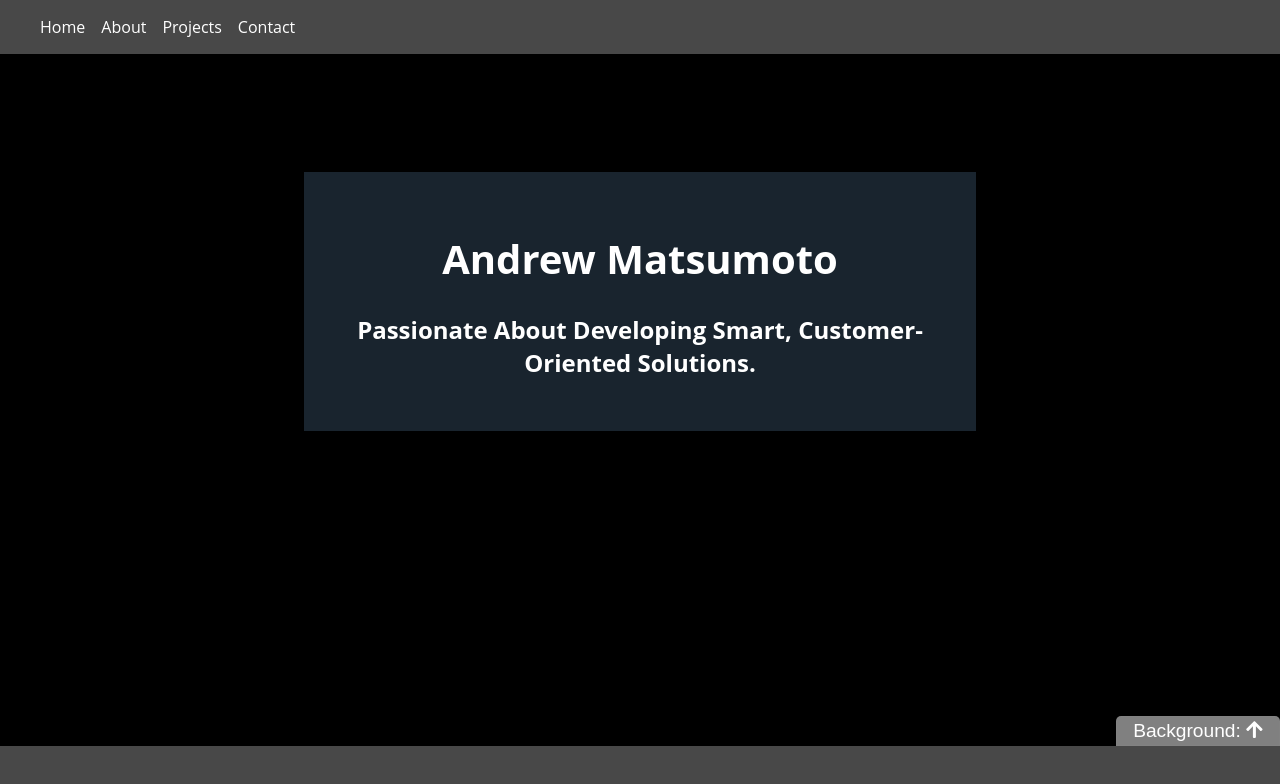
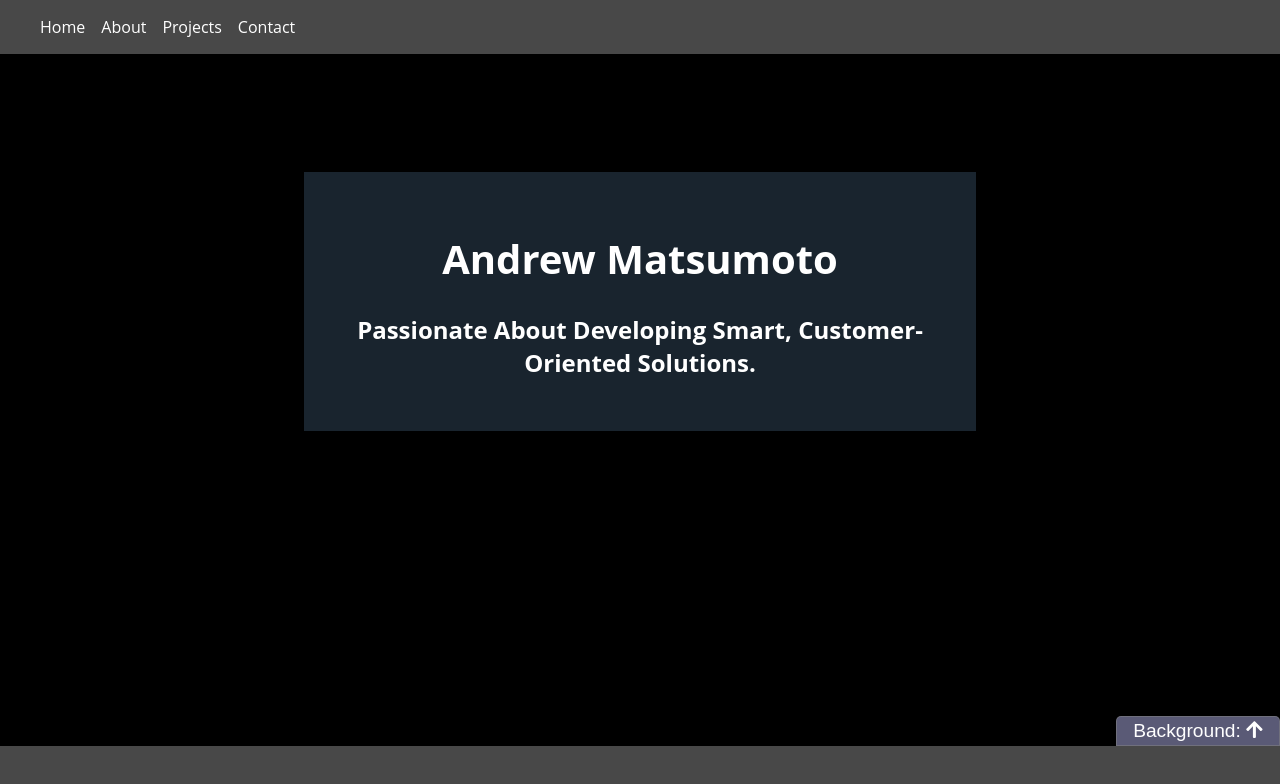
Before and after one commit to amatsumoto1/amatsumoto1.gihub.io, a React (Create React App) app: page /#/ in a window 1280 px wide. Shown: the top 784 px of the page. Built offline with nearby package versions, Linux system fonts and the light colour scheme.

Commit message:
Fixed button color to be more accessible

```diff
--- a/src/components/Background/BackgroundSelector/index.scss
+++ b/src/components/Background/BackgroundSelector/index.scss
@@ -9,7 +9,7 @@
         padding: 0.2rem 1rem;
         float: right;
         color: white;
-        background-color: #808080;
+        background-color: #AAAADD88;
         border: 1px solid #83838388;
         font-size: 1.2rem;
         border-radius: 5px 5px 0 0;
```
